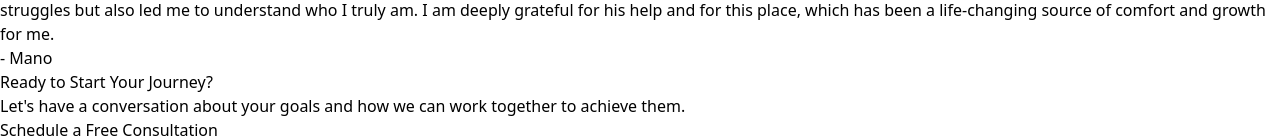
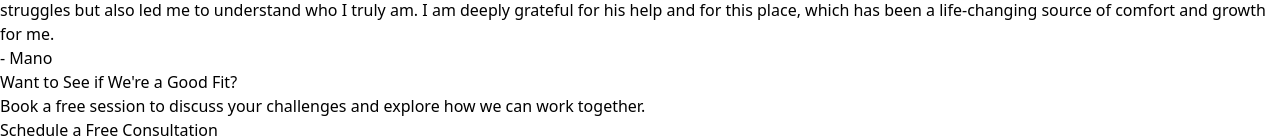
Before and after one commit to rdbcasillas/RationalResilience, a Vue app: page / in a window 1280 px wide. Shown: the part 3343-3482 px from the top of the page. Built offline with nearby package versions, Linux system fonts and the light colour scheme.

Commit message:
updated footer content

```diff
--- a/src/views/HomeView.vue
+++ b/src/views/HomeView.vue
@@ -113,10 +113,12 @@
       class="py-20 bg-gradient-to-r from-blue-600 to-blue-800 text-white"
     >
       <div class="max-w-4xl mx-auto px-6 text-center">
-        <h2 class="text-4xl font-bold mb-8">Ready to Start Your Journey?</h2>
-        <p class="mb-12 text-xl opacity-90 max-w-2xl mx-auto">
-          Let's have a conversation about your goals and how we can work
-          together to achieve them.
+        <h2 class="text-4xl font-bold mb-6">
+          Want to See if We're a Good Fit?
+        </h2>
+        <p class="mb-10 text-xl text-white/90 max-w-3xl mx-auto">
+          Book a free session to discuss your challenges and explore how we can
+          work together.
         </p>
         <a
           href="https://cal.com/vatsal-mehra-tblt4g/30min"
```
